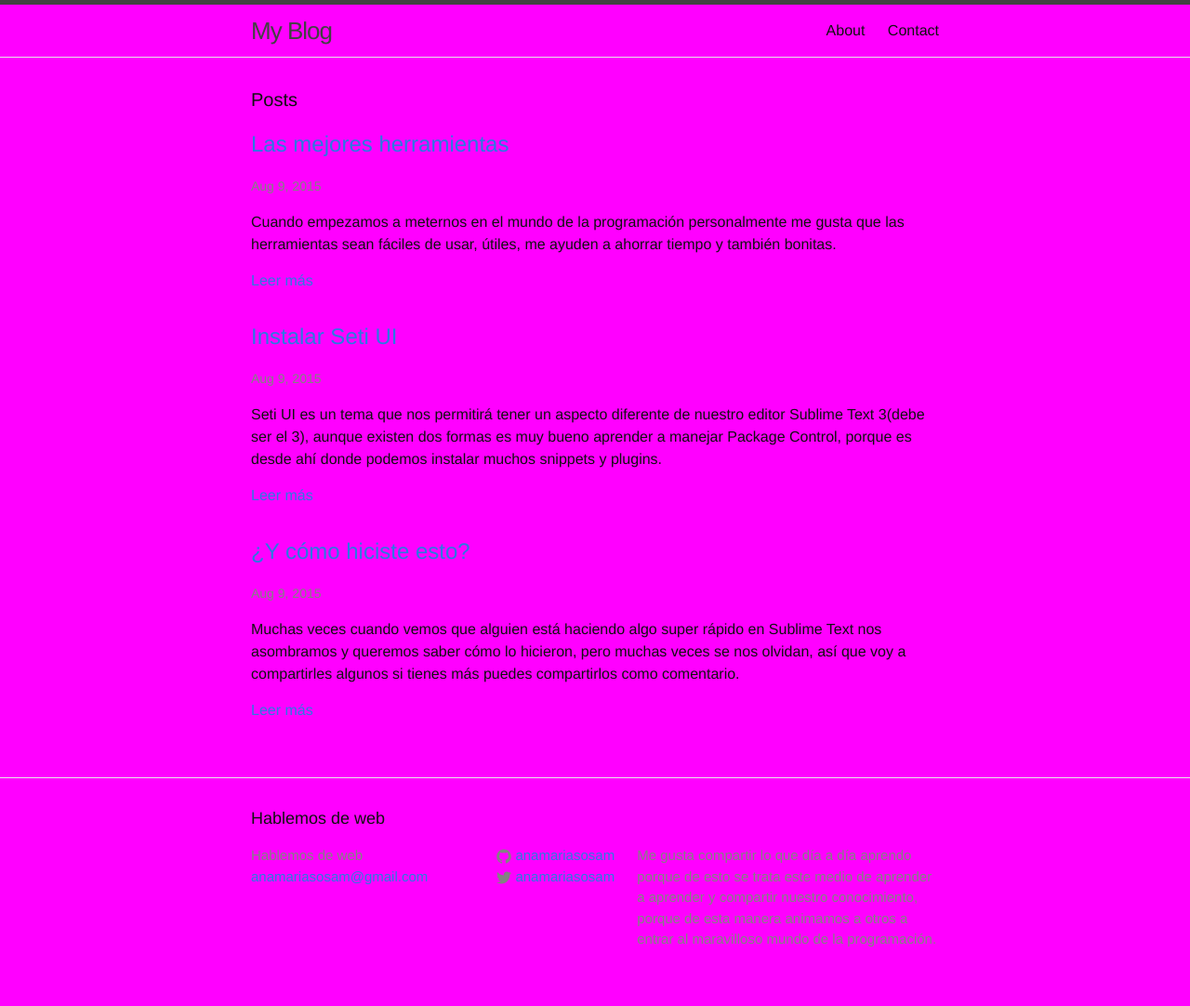
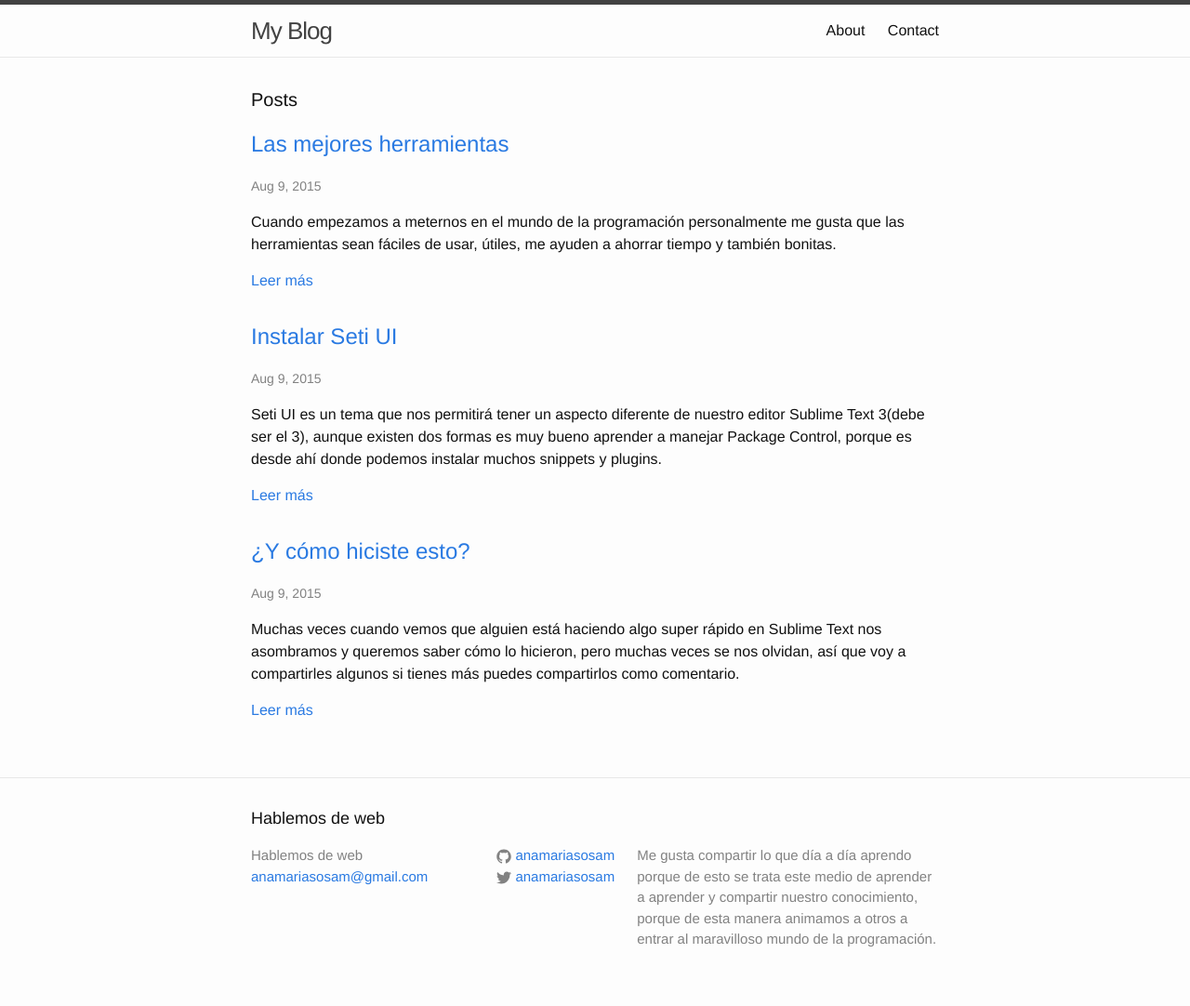
Before and after one commit to anamariasosa/anamariasosa.github.io, a Jekyll site: the page built from index.html, in a window 1280 px wide. Shown: the whole page at 93% size. Built offline with Jekyll 4.4.1, drawn with Linux system fonts in a browser that asks for light colours; the list of posts is cut into pages by our own code.

Commit message:
modify background color

```diff
--- a/css/main.scss
+++ b/css/main.scss
@@ -14,7 +14,7 @@ $base-line-height: 1.5;
 $spacing-unit:     30px;
 
 $text-color:       #111;
-$background-color: #f0f;
+$background-color: #fdfdfd;
 $brand-color:      #2a7ae2;
 
 $grey-color:       #828282;
```
